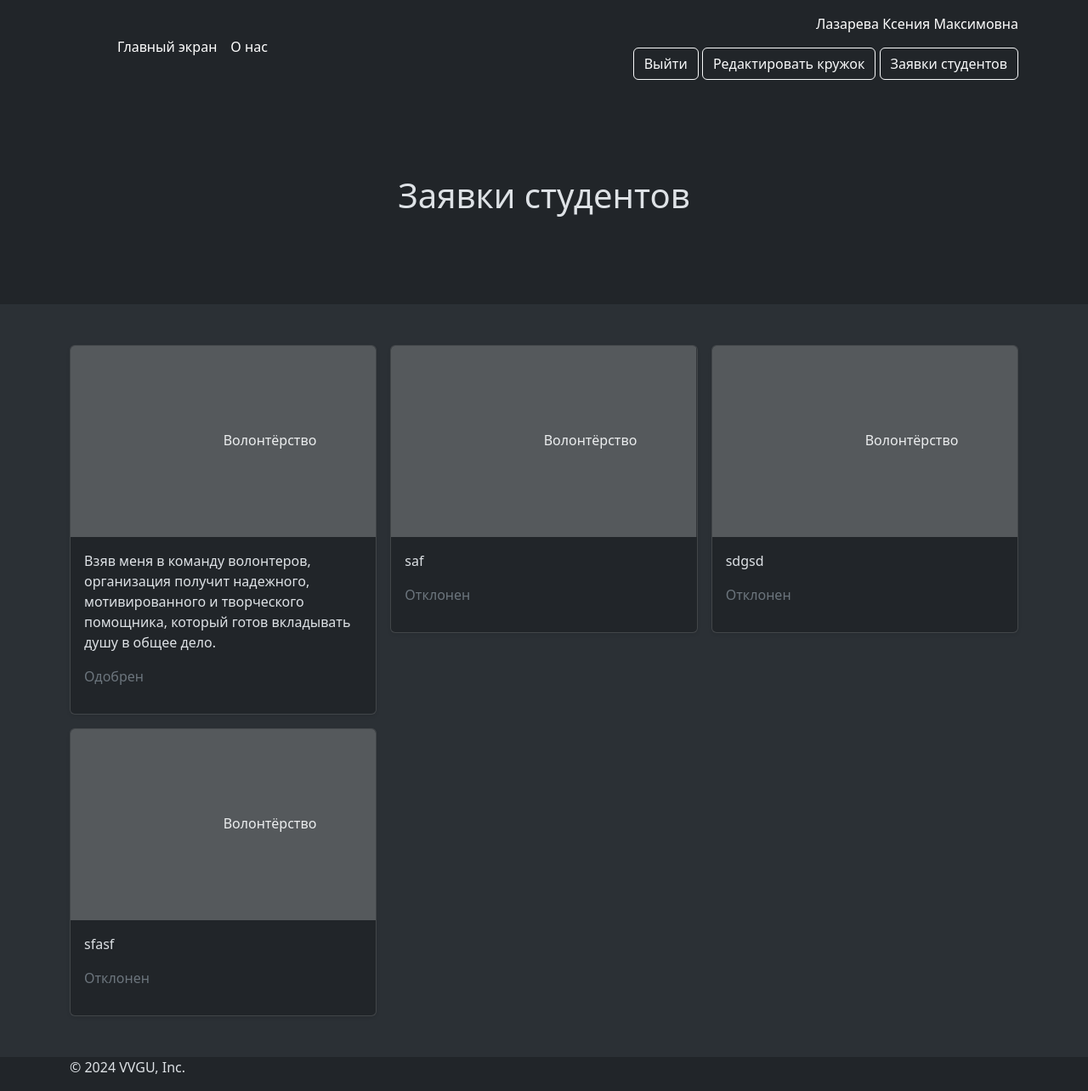
After one commit to KelBro/GlobalFinishProject, a Flask app: page /requests_students in a window 1280 px wide. The commit adds this page. Shown: the whole page at 85% size. Run offline with Flask 3, Linux system fonts and the light colour scheme; a user stored in the database is signed in; data comes from the database, SQL or seed files in the repository; both versions use the stored data as it was after the commit.

Commit message:
Final_version

```diff
--- a/app.py
+++ b/app.py
@@ -1,5 +1,6 @@
-from flask import Flask, render_template, redirect, request
+from flask import Flask, render_template, redirect, request, url_for
 from flask_login import LoginManager, login_user, login_required, logout_user, current_user
+from sqlalchemy import and_
 
 from data import db_session
 from data.__all_models import students, clubs, request
@@ -128,15 +129,20 @@ def requesttt(club):
     form = RequestSubmit()
     if form.validate_on_submit():
         db_sess = db_session.create_session()
-        if db_sess.query(request.Request).filter(request.Request.name_club == club and request.Request.student == current_user.name).first():
+        result = db_sess.query(request.Request).filter(and_(request.Request.id_student == current_user.id, request.Request.name_club == club)).all()
+        if result:
             return render_template('send_request.html', form=form,
                                    message="Нельзя отправить заявку более одного раза")
         else:
             requestt = request.Request(
                 student=current_user.name,
                 name_club=club,
-                information=form.text.data
+                information=form.text.data,
+                id_student=current_user.id,
             )
+            student = db_sess.query(students.Student).filter(students.Student.id == current_user.id).first()
+            student.have_club = 1
+
             db_sess.add(requestt)
             db_sess.commit()
             return redirect(f"/")
@@ -147,13 +153,14 @@ def requesttt(club):
 @login_required
 def requests():
     db_sess = db_session.create_session()
-    requestss = db_sess.query(request.Request).filter(request.Request.student == current_user.name)
+    requestss = db_sess.query(request.Request).filter(request.Request.id_student == current_user.id)
     db_sess.close()
     return render_template("requests.html", requests=requestss)
 
 
 # Изменение кружка
 @app.route('/club/edit', methods=['GET', 'POST'])
+@login_required
 def edit_club():
     db_sess = db_session.create_session()
     club = db_sess.query(clubs.Clubs).filter_by(teacher_name=current_user.name).first()
@@ -167,6 +174,33 @@ def edit_club():
     return render_template('edit_club.html', title='Изменение кружка', form=form)
 
 
+@app.route('/requests_students',  methods=['GET', 'POST'])
+@login_required
+def requests_students():
+    db_sess = db_session.create_session()
+    club = db_sess.query(clubs.Clubs).filter(clubs.Clubs.teacher_name == current_user.name).first()
+    req = db_sess.query(request.Request).filter(request.Request.name_club == club.title).all()
+    return render_template('student_request.html', req=req)
+
+
+@app.route('/accept/<int:id>')
+def accept(id):
+    db = db_session.create_session()
+    submission = db.query(request.Request).filter(request.Request.id == id).first()
+    submission.is_approved = 1
+    db.commit()
+    return redirect('/requests_students')
+
+
+@app.route('/reject/<int:id>')
+def reject(id):
+    db = db_session.create_session()
+    submission = db.query(request.Request).filter(request.Request.id == id).first()
+    submission.is_approved = 0
+    db.commit()
+    return redirect('/requests_students')
+
+
 def main():
     # Инициализация базы данных
     db_session.global_init("db/vvgu_clubs_bd.db")
--- a/data/request.py
+++ b/data/request.py
@@ -15,3 +15,4 @@ class Request(SqlAlchemyBase):
     name_club = sqlalchemy.Column(sqlalchemy.String, nullable=True)
     information = sqlalchemy.Column(sqlalchemy.String, nullable=True)
     is_approved = sqlalchemy.Column(sqlalchemy.Boolean, nullable=True, default=None)
+    id_student = sqlalchemy.Column(sqlalchemy.Integer, nullable=True)
--- a/forms/register_student.py
+++ b/forms/register_student.py
@@ -1,6 +1,5 @@
 from flask_wtf import FlaskForm
-from wtforms import PasswordField, StringField, TextAreaField, SubmitField, EmailField, IntegerField, BooleanField, \
-    SelectField
+from wtforms import PasswordField, StringField,  SubmitField, EmailField, IntegerField, BooleanField, SelectField
 from wtforms.validators import DataRequired
 
 
@@ -20,4 +19,4 @@ class RegisterForm(FlaskForm):
     boolField = BooleanField("Вы преподаватель?")
     select = SelectField('Направления',
                          choices=[('vol', 'Волонтёрство'), ('sp', 'Спорт'), ('na', 'Наука'), ('tv', 'Творчество')])
-    submit = SubmitField('Войти')
+    submit = SubmitField('Зарегистрироваться')
--- a/templates/base.html
+++ b/templates/base.html
@@ -5,7 +5,6 @@
     <meta name="viewport"
           content="width=device-width, user-scalable=no, initial-scale=1.0, maximum-scale=1.0, minimum-scale=1.0">
     <meta http-equiv="X-UA-Compatible" content="ie=edge">
-
     <!-- Подключение стилей Bootstrap -->
     <link href="https://cdn.jsdelivr.net/npm/bootstrap@5.3.3/dist/css/bootstrap.min.css" rel="stylesheet" integrity="sha384-QWTKZyjpPEjISv5WaRU9OFeRpok6YctnYmDr5pNlyT2bRjXh0JMhjY6hW+ALEwIH" crossorigin="anonymous">
 
@@ -28,8 +27,8 @@
 
                 <!-- Навигация -->
                 <ul class="nav col-12 col-lg-auto me-lg-auto mb-2 justify-content-center mb-md-0">
-                    <li><a href="/" class="nav-link px-2 text-white">Home</a></li>
-                    <li><a href="/about" class="nav-link px-2 text-white">About</a></li>
+                    <li><a href="/" class="nav-link px-2 text-white">Главный экран</a></li>
+                    <li><a href="/about" class="nav-link px-2 text-white">О нас</a></li>
                 </ul>
 
             <div class="text-end">
@@ -43,6 +42,7 @@
                         {% else %}
                             <button type="button" class="btn btn-outline-light"><a href="/club/create" class="nav-link">Создать кружок</a></button>
                         {% endif %}
+                        <button type="button" class="btn btn-outline-light"><a href="/requests_students" class="nav-link">Заявки студентов</a></button>
                     {% else %}
                         <button type="button" class="btn btn-outline-light"><a href="/requests" class="nav-link">Заявки</a></button>
                     {% endif %}
@@ -64,7 +64,7 @@
 
     <!-- Подвал сайта -->
     <footer class="container">
-        <p>© 2024 VVGU, Inc. · <a href="#">Help</a></p>
+        <p>© 2024 VVGU, Inc.</p>
     </footer>
 </body>
 </html>
--- /dev/null
+++ b/templates/student_request.html
@@ -0,0 +1,44 @@
+{% extends 'base.html' %}
+
+{% block head %}
+<title>Заявки студентов</title>
+{% endblock %}
+
+{% block body %}
+{% if current_user.is_authenticated and current_user.is_teacher %}
+<section class="py-5 text-center container">
+    <div class="row py-lg-5">
+        <div class="col-lg-6 col-md-8 mx-auto">
+            <!-- Заголовок -->
+            <h1 id="titlee">Заявки студентов</h1>
+        </div>
+    </div>
+</section>
+<div class="album py-5 bg-body-tertiary">
+    <div class="container">
+        <div class="row row-cols-1 row-cols-sm-2 row-cols-md-3 g-3">
+            {% for request in req %}
+                <div class="col">
+                    <div class="card shadow-sm">
+                        <svg class="bd-placeholder-img card-img-top" width="100%" height="225" xmlns="http://www.w3.org/2000/svg" role="img" aria-label="Placeholder: Thumbnail" preserveAspectRatio="xMidYMid slice" focusable="false"><title>Placeholder</title><rect width="100%" height="100%" fill="#55595c"></rect><text x="50%" y="50%" fill="#eceeef" dy=".3em">{{ request.name_club }}</text></svg>
+                        <div class="card-body">
+                          <p class="card-text">{{ request.information }}</p>
+                          <div class="d-flex justify-content-between align-items-center">
+                              {% if request.is_approved == 1 %}
+                                <p class="text-secondary">Одобрен</p>
+                              {% elif request.is_approved == 0 %}
+                                  <p class="text-secondary">Отклонен</p>
+                              {% else %}
+                                <a href="{{ url_for('accept', id=request.id) }}">Принять</a>
+                                <a href="{{ url_for('reject', id=request.id) }}">Отклонить</a>
+                              {% endif %}
+                          </div>
+                        </div>
+                    </div>
+                </div>
+            {% endfor %}
+        </div>
+    </div>
+</div>
+{% endif %}
+{% endblock %}
```
Also changed, not shown: templates/register.html (+6 -2 lines), templates/signing.html (+6 -2 lines), db/vvgu_clubs_bd.db.
